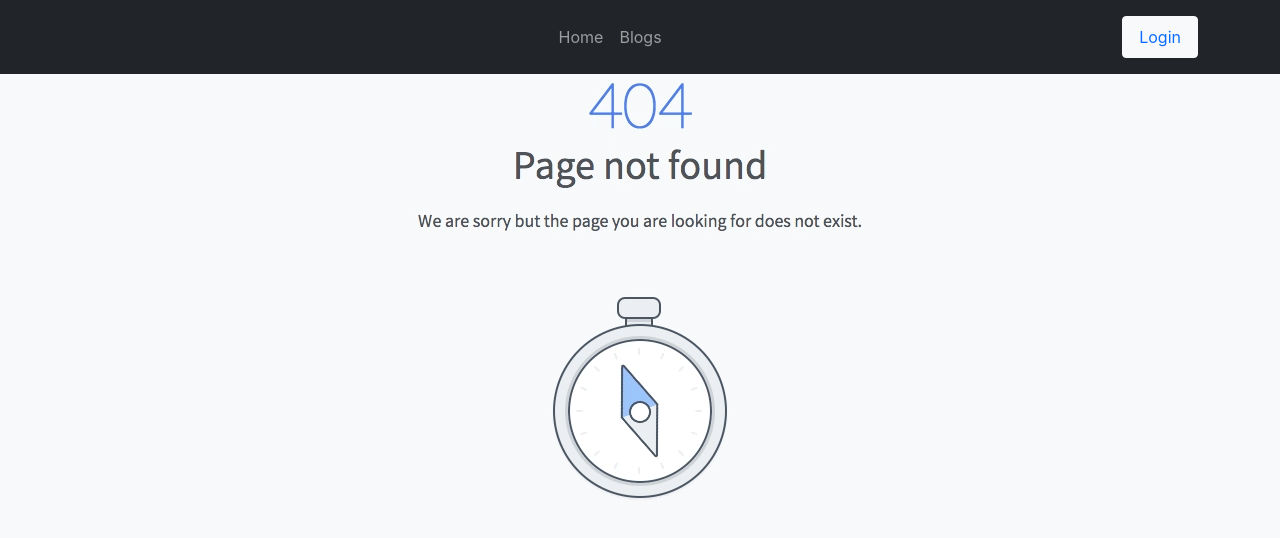
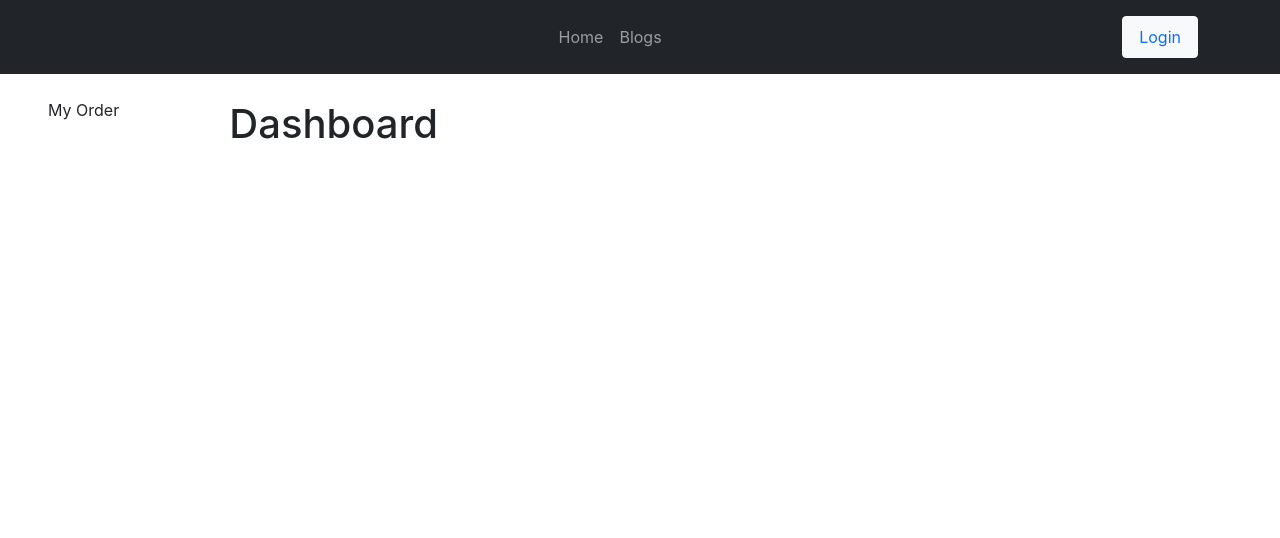
Before and after one commit to Ahsanul-kabir/trade-villa, a React (Create React App) app: page /dashboard in a window 1280 px wide. Shown: the top 538 px of the page. Built offline with nearby package versions, Linux system fonts and the light colour scheme; no server answers.

Commit message:
dashboard simple design add

```diff
--- a/src/App.js
+++ b/src/App.js
@@ -1,5 +1,6 @@
 import { Route, Routes } from 'react-router-dom';
 import './App.css';
+import Dashboard from './Pages/Dashboard/Dashboard/Dashboard';
 import Home from './Pages/Home/Home/Home';
 import Login from './Pages/Login/Login/Login';
 import Register from './Pages/Login/Register/Register';
@@ -15,7 +16,7 @@ function App() {
         <Route path="/home" element={<Home />} />
         <Route path="/login" element={<Login />} />
         <Route path="/register" element={<Register />} />
-        {/* <Route path="/blogs" element={<Blogs />} /> */}
+        <Route path="/dashboard" element={<Dashboard />} />
         <Route path="*" element={<NotFound />} />
       </Routes>
     </div>
--- /dev/null
+++ b/src/Pages/Dashboard/Dashboard/Dashboard.js
@@ -0,0 +1,21 @@
+import React from 'react';
+import { Col } from 'react-bootstrap';
+import Sidebar from '../Sidebar/Sidebar';
+
+const Dashboard = () => {
+    return (
+        <section style={{ marginTop: '50px' }}>
+            <div className="row container-fluid">
+
+                <Col xs={12} md={2}>
+                    <Sidebar></Sidebar>
+                </Col>
+                <Col xs={12} md={10}>
+                    <h1 style={{ marginTop: '50px' }}>Dashboard</h1>
+                </Col>
+            </div>
+        </section>
+    );
+};
+
+export default Dashboard;
--- /dev/null
+++ b/src/Pages/Dashboard/Sidebar/Sidebar.css
@@ -0,0 +1,16 @@
+.sidebar{
+    background-color: white;
+}
+.sidebar li{
+    margin-bottom: 2em;
+}
+.sidebar li:hover span{
+    display: inline-block;
+    transform: translate(5px);
+}
+.sidebar svg{
+    margin-right: 5px;
+}
+a{
+    text-decoration: none;
+}
--- /dev/null
+++ b/src/Pages/Dashboard/Sidebar/Sidebar.js
@@ -0,0 +1,19 @@
+import { Link } from 'react-router-dom';
+import './Sidebar.css'
+
+
+const Sidebar = () => {
+    return (
+        <div className="pt-5 sidebar d-flex flex-column justify-content-between col-md-12 py-5 px-4" style={{ height: "100vh" }}>
+            <ul className="list-unstyled">
+                <li>
+                    <Link to="/order" className="text-dark">
+                        <span>My Order</span>
+                    </Link>
+                </li>
+            </ul>
+        </div>
+    );
+};
+
+export default Sidebar;
```
